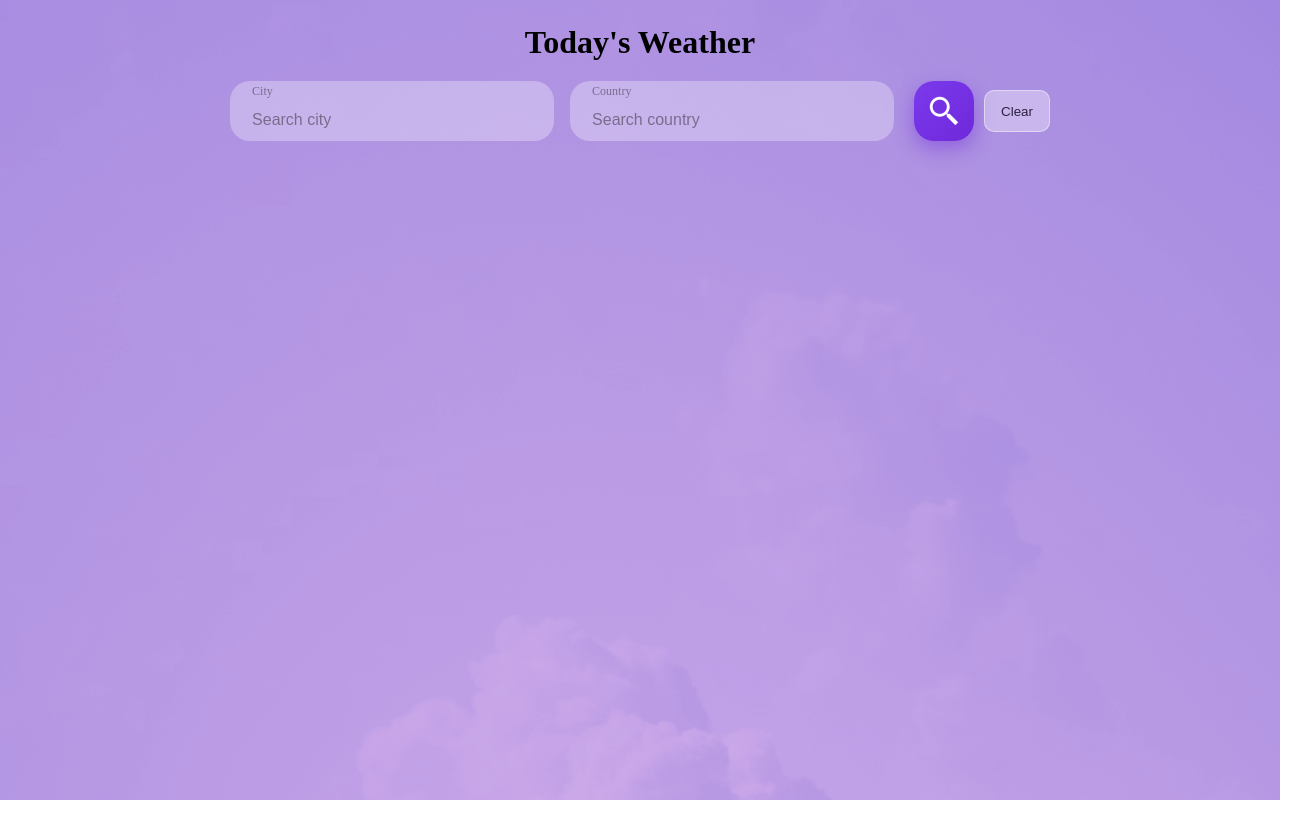
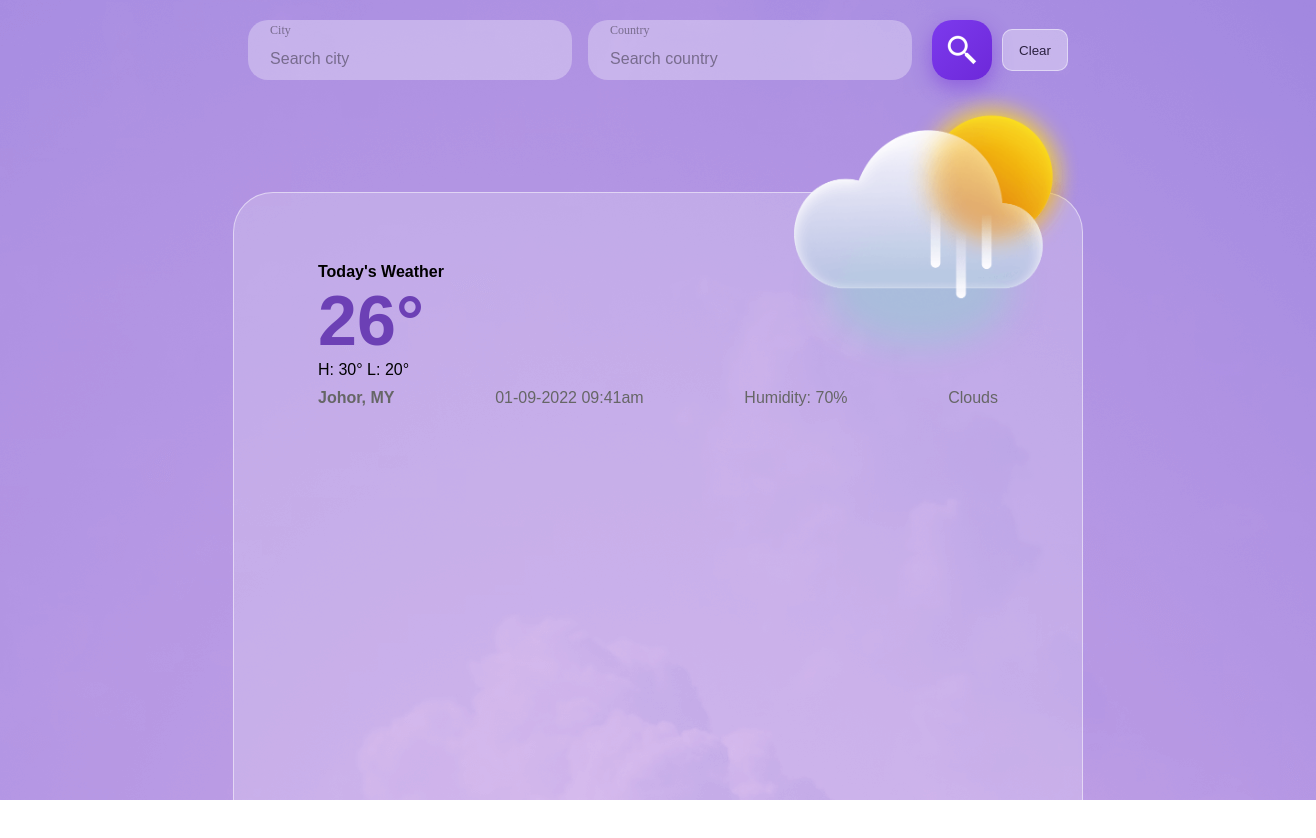
Before and after one commit to zyyyyy0202/weather-app, a React (Vite) app: page / in a window 1280 px wide. Shown: the top 838 px of the page, 1316 px wide, since content can reach past the window. Before the commit the page ends 800 px from the top, so only its background shows below. Built offline with nearby package versions, Linux system fonts and the light colour scheme.

Commit message:
feat: add weather card component

```diff
--- /dev/null
+++ b/src/Component/WeatherCard/index.module.less
@@ -0,0 +1,31 @@
+.weatherCard {
+  margin: 0 60px;
+  margin-top: 46px;
+  font-family: 'Noto Sans TC', sans-serif;
+}
+
+.weatherTitle {
+  font-size: 16px;
+}
+
+.currentTemperature {
+  color: rgba(108, 64, 181, 1);
+  font-size: 70px;
+  font-weight: bold;
+}
+.temperatureRange {
+  font-size: 16px;
+  font-weight: 400;
+}
+
+.weatherDetails {
+  display: flex;
+  justify-content: space-between;
+  margin-top: 10px;
+  font-size: 16px;
+  color: rgba(102, 102, 102, 1);
+
+  .location {
+    font-weight: 700;
+  }
+}
--- /dev/null
+++ b/src/Component/WeatherCard/index.tsx
@@ -0,0 +1,46 @@
+import styles from "./index.module.less";
+
+interface WeatherCardProps {
+  temperature: number;
+  location: string;
+  lowestTemperature: number;
+  highestTemperature: number;
+  formattedTime: string;
+  humidity: number;
+  weatherType: string;
+  title?: string;
+}
+
+function WeatherCard({
+  temperature,
+  location,
+  lowestTemperature,
+  highestTemperature,
+  formattedTime,
+  humidity,
+  weatherType,
+  title = "Today's Weather",
+}: WeatherCardProps) {
+  return (
+    <section className={styles.weatherCard} aria-label="Current weather">
+      <div className={styles.header}>
+        <h3 className={styles.weatherTitle}>{title}</h3>
+      </div>
+
+      <div className={styles.currentTemperature}>{temperature}°</div>
+
+      <div className={styles.temperatureRange}>
+        <span>{`H: ${highestTemperature}° L: ${lowestTemperature}°`}</span>
+      </div>
+
+      <div className={styles.weatherDetails}>
+        <div className={styles.location}>{location}</div>
+        <div>{formattedTime}</div>
+        <div>{`Humidity: ${humidity}%`}</div>
+        <div>{weatherType}</div>
+      </div>
+    </section>
+  );
+}
+
+export default WeatherCard;
--- a/src/Pages/WeatherPage/index.module.less
+++ b/src/Pages/WeatherPage/index.module.less
@@ -2,13 +2,38 @@
   background: url('../../assets/bg-light.png');
   height: 100vh;
   width: 100vw;
+  padding: 0 18px;
 }
 
 .weatherPageContainer {
-  max-width: 1120px;
   margin: 0 auto;
   display: flex;
   flex-direction: column;
   align-items: center;
+  padding: 0 24px;
+}
+
+.weatherInfoContainer {
+  margin-top: 112px;
+  width: 100%;
+  max-width: 800px;
   padding: 24px;
+  border-radius: 20px;
+  border-radius: 40px;
+  background: rgba(255, 255, 255, 0.2);
+  border: 1px solid rgba(255, 255, 255, 0.5);
+  height: 900px;
+  position: relative;
 }
+
+.weatherIcon {
+  width: 35%;
+  height: 35%;
+  background: url('../../assets/sun.png');
+  background-size: contain;
+  background-repeat: no-repeat;
+  background-position: center;
+  position: absolute;
+  top: -13%;
+  right: 0;
+}
--- a/src/Pages/WeatherPage/index.tsx
+++ b/src/Pages/WeatherPage/index.tsx
@@ -1,6 +1,7 @@
 import { useState } from "react";
+import SearchForm from "../../Component/SearchForm";
+import WeatherCard from "../../Component/WeatherCard";
 import styles from "./index.module.less";
-import SearchForm from "../../Component/SearchForm";
 
 function WeatherPage() {
   const [city, setCity] = useState("");
@@ -30,7 +31,6 @@ function WeatherPage() {
   return (
     <div className={styles.weatherPage}>
       <div className={styles.weatherPageContainer}>
-        <h1>Today's Weather</h1>
         <SearchForm
           city={city}
           country={country}
@@ -40,6 +40,19 @@ function WeatherPage() {
           onSearch={handleSearch}
           onClear={handleClear}
         />
+        <div className={styles.weatherInfoContainer}>
+          <div className={styles.weatherIcon}></div>
+          <WeatherCard
+            title={`Today's Weather`}
+            temperature={26}
+            location={`Johor, MY`}
+            lowestTemperature={20}
+            highestTemperature={30}
+            formattedTime={'01-09-2022 09:41am'}
+            humidity={70}
+            weatherType={'Clouds'}
+          />
+        </div>
       </div>
     </div>
   );
```
Also changed, not shown: src/assets/sun.png (added).
